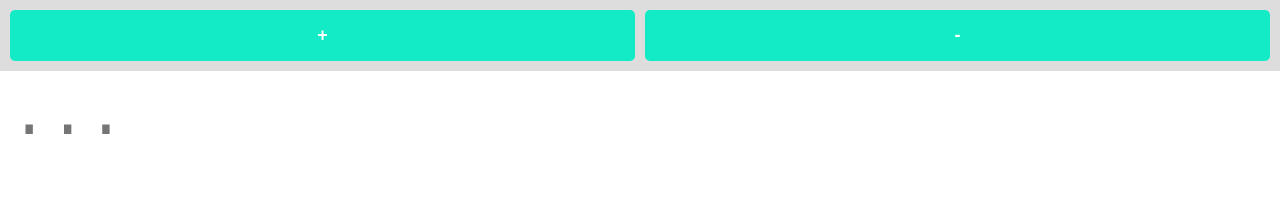
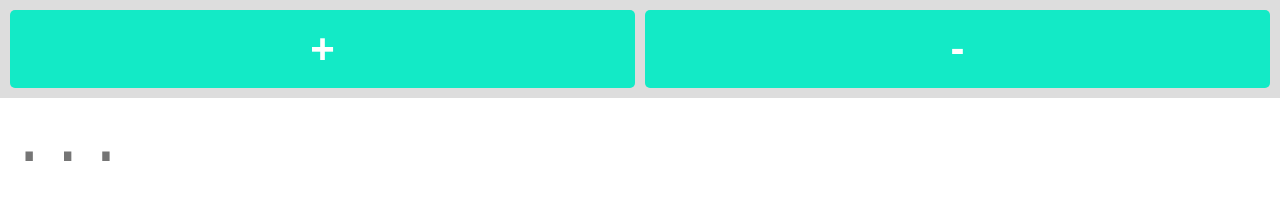
Before and after one commit to vinizacc/vinizacc.github.io, a plain HTML site: page index.html in a window 1280 px wide. Drawn offline with Linux system fonts and the light colour scheme.

Commit message:
Update style.css
Button text size change

```diff
--- a/style.css
+++ b/style.css
@@ -34,7 +34,7 @@ textarea {
 button {
     flex: 1;
     padding: 15px;
-    font-size: 18px;
+    font-size: 42px;
     cursor: pointer;
     border: none;
     background: #13eac6;
```
